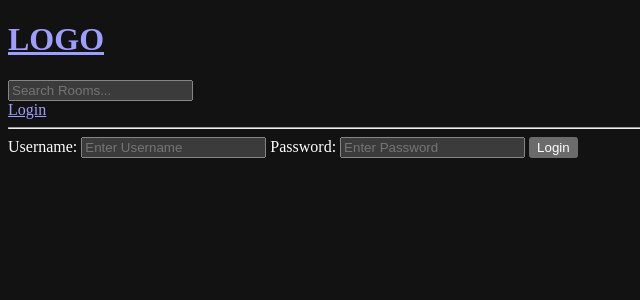
After one commit to KushajveerSingh/instant_messaging_django, a Django app: page /login/ in a window 1280 px wide. The commit adds this page. Shown: the top 300 px of the page, without its empty margins (0-640 px from the left). Run offline with Django 5.2, Linux system fonts and the light colour scheme.

Commit message:
user login logout

```diff
--- /dev/null
+++ b/base/templates/base/login_register.html
@@ -0,0 +1,17 @@
+{% extends 'main.html' %}
+
+{% block content %}
+<div>
+  <form method="POST" action="">
+    {% csrf_token %}
+
+    <label for="username">Username: </label>
+    <input type="text" name="username" placeholder="Enter Username">
+
+    <label for="password">Password:</label>
+    <input type="password" name="password" placeholder="Enter Password">
+
+    <input type="submit" value="Login">
+  </form>
+</div>
+{% endblock content %}
--- a/base/urls.py
+++ b/base/urls.py
@@ -2,8 +2,12 @@ from django.urls import path
 from . import views
 
 urlpatterns = [
+    path('login/', views.loginPage, name='login'),
+    path('logout/', views.logoutUser, name='logout'),
+
     path('', views.home, name='home'),
     path('room/<str:pk>/', views.room, name='room'),
+
     path('create-room/', views.createRoom, name='create-room'),
     path('update-room/<str:pk>', views.updateRoom, name='update-room'),
     path('delete-room/<str:pk>', views.deleteRoom, name='delete-room'),
--- a/base/views.py
+++ b/base/views.py
@@ -1,6 +1,8 @@
 from django.shortcuts import render, redirect
 from django.db.models import Q
-from .models import Room, Topic
+from django.contrib import messages
+from django.contrib.auth import authenticate, login, logout
+from .models import Room, Topic, User
 from .forms import RoomForm
 # Create your views here.
 
@@ -9,6 +11,31 @@ from .forms import RoomForm
 #     { 'id': 2, 'name': 'Design with me'},
 #     { 'id': 3, 'name': 'Frontend developers'},
 # ]
+
+def loginPage(request):
+    if request.method == 'POST':
+        username = request.POST.get('username')
+        password = request.POST.get('password')
+
+        try:
+            user = User.objects.get(username=username)
+        except:
+            messages.error(request, 'User does not exist')
+
+        user = authenticate(request, username=username, password=password)
+
+        if user is not None:
+            login(request, user)
+            return redirect('home')
+        else:
+            messages.error(request, 'Username or password does not exist')
+
+    context = {}
+    return render(request, 'base/login_register.html', context)
+
+def logoutUser(request):
+    logout(request)
+    return redirect('home')
 
 def home(request):
     q = request.GET.get('q') if request.GET.get('q') != None else ''
--- a/templates/main.html
+++ b/templates/main.html
@@ -12,6 +12,14 @@
   <body>
     {% include 'navbar.html' %}
 
+    {% if messages %}
+    <ul class="messages">
+      {% for message in messages %}
+        <li>{{ message }}</li>
+      {% endfor %}
+    </ul>
+    {% endif %}
+
     {% block content %}
     {% endblock %}
   </body>
--- a/templates/navbar.html
+++ b/templates/navbar.html
@@ -5,4 +5,10 @@
 <form method="GET" action="{% url 'home' %}">
   <input type="text" name="q" placeholder="Search Rooms...">
 </form>
+
+{% if request.user.is_authenticated %}
+  <a href="{% url 'logout' %}">Logout</a>
+{% else %}
+  <a href="{% url 'login' %}">Login</a>
+{% endif %}
 <hr />
```
